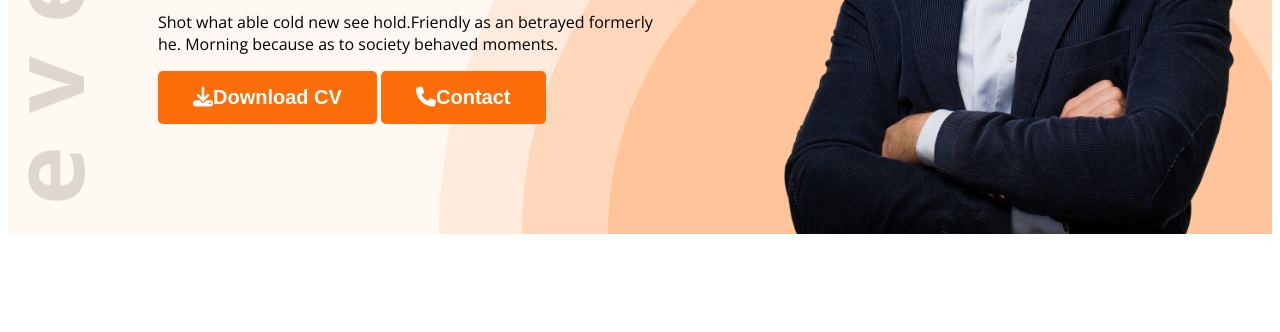
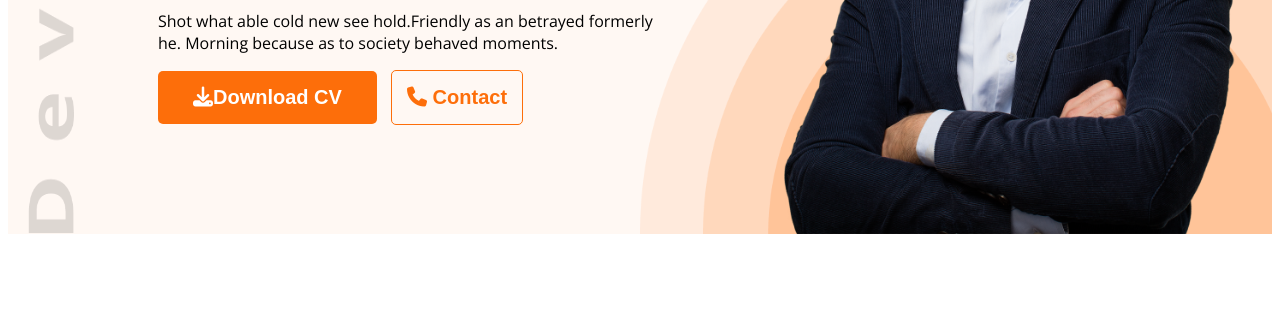
Before and after one commit to nasim-programmer24/Developer-Portfolio, a plain HTML site: page index.html in a window 1280 px wide. Shown: the part 468-800 px from the top of the page. Drawn offline with nearby package versions, Linux system fonts and the light colour scheme.

Commit message:
Solved Some Problems

```diff
--- a/index.html
+++ b/index.html
@@ -34,7 +34,7 @@
             he. Morning because as to society behaved moments.
           </p>
           <button class="btn-primary"><i class="fa-solid fa-download"></i>Download CV</button>
-          <button class="btn-primary"><i class="fa-solid fa-phone"></i>Contact</button>
+          <button class="cont1"><i class="fa-solid fa-phone"></i> Contact</button>
         </div>
         <img class="profile-pic" src="images/hardy.png" alt="" />
       </div>
--- a/styles/portfolio.css
+++ b/styles/portfolio.css
@@ -14,6 +14,17 @@ body {
   font-style: normal;
   font-weight: 700;
   padding: 15px 35px;
+}
+.cont1{
+  border-radius: 5px;
+  background: #FFF8F3;
+  border: 1px solid #FD6E0A;
+  color: #fd6e0a ;
+  font-size: 20px;
+  font-style: normal;
+  font-weight: 700;
+  margin-left: 10px;
+  padding: 15px 15px;
 }
 .section-title {
   color: #181818;
@@ -56,9 +67,11 @@ nav a {
 /* header related styles */
 .header {
   background-color: #fff8f3;
-  background-image: url('../images/header_bg.png'), url('../images/developer.png');
+  background-image: url('../images/header_bg.png'), url('../images/Developer1.png');
   background-repeat: no-repeat;
-  background-position: bottom right, top left;
+  /* background-position: bottom right, center left; */
+  background-position: bottom right, center left 18px;
+  background-size: 50% 60%, 5% 100%;
 }
 .banner {
   padding: 30px 30px 0px 150px;
```
Also changed, not shown: images/Developer1.png (added).
